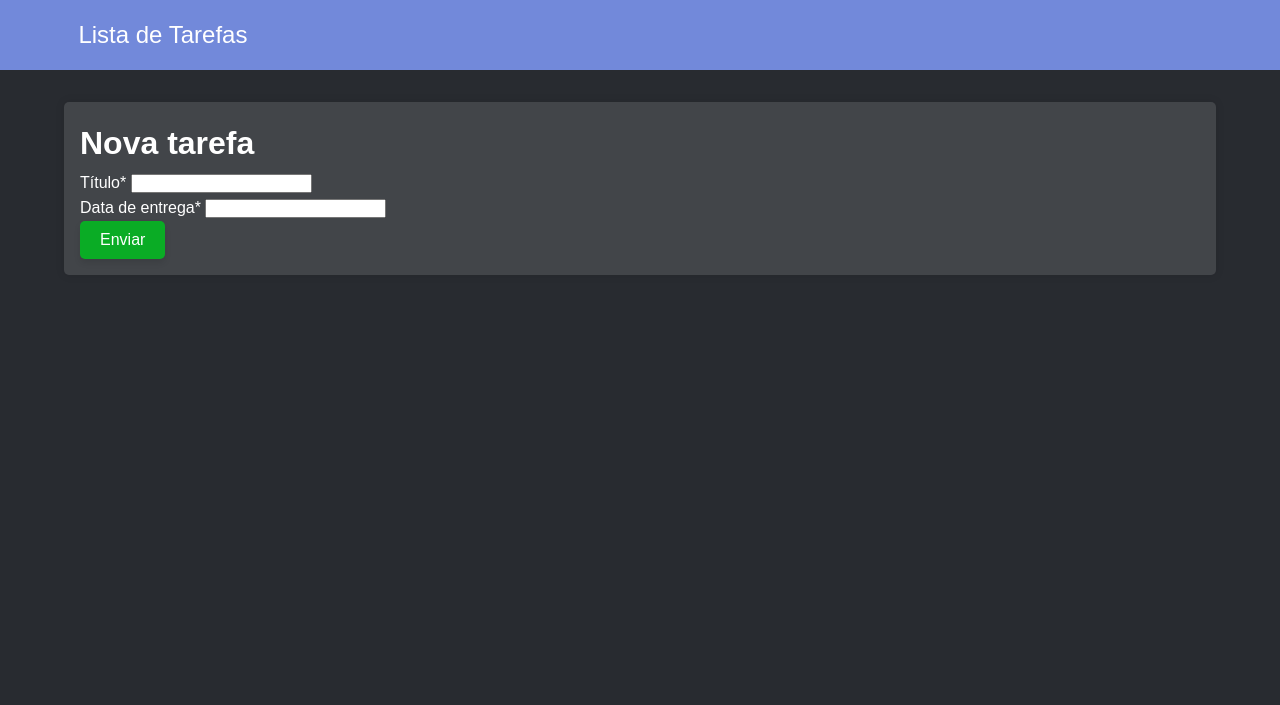
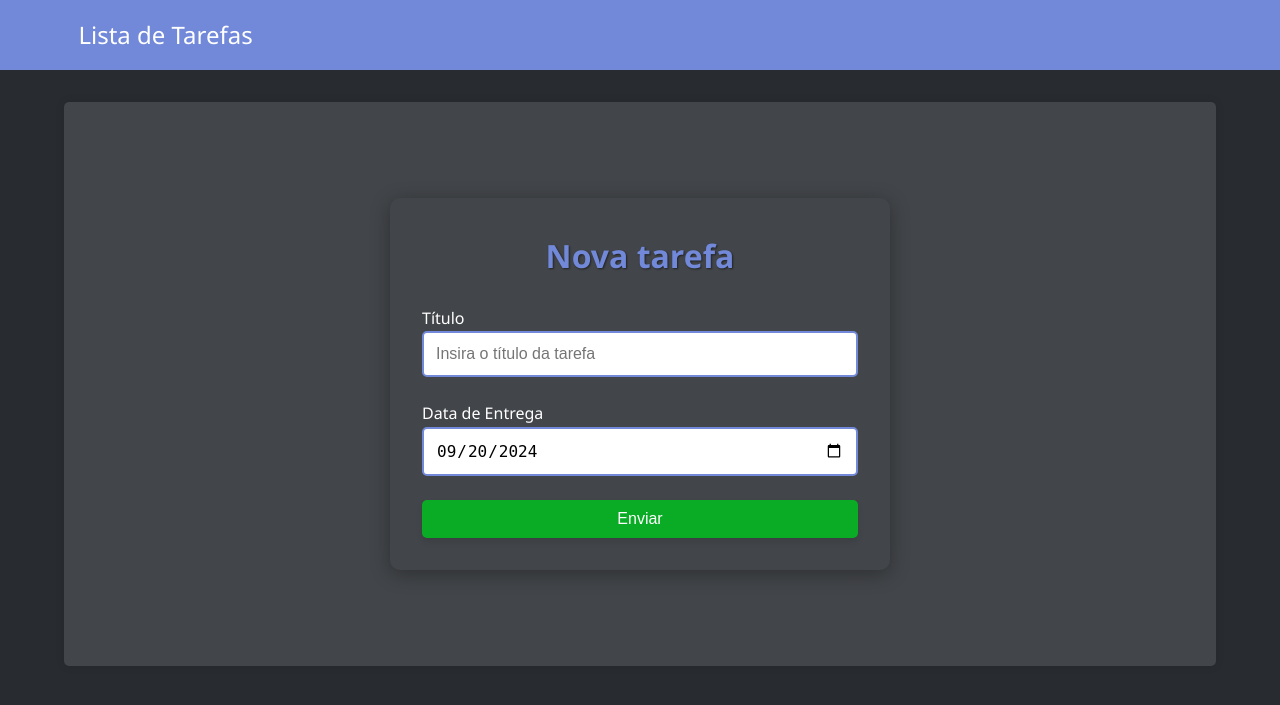
Before and after one commit to 2dbueno/Todo-List-App, a Django app: page /create/ in a window 1280 px wide. Shown: the top 705 px of the page. Run offline with Django 5.2, Linux system fonts and the light colour scheme; the visitor is signed in with stand-in values (Sample User, id 1); some libraries are stand-ins or nearby versions.

Commit message:
Reworked UX/UI v1.2 (todo_form)

```diff
--- a/todos/models.py
+++ b/todos/models.py
@@ -2,7 +2,6 @@ from datetime import date
 from django.db import models
 from django.contrib.auth.models import AbstractUser
 from django.contrib.auth import get_user_model
-
 
 class Todo(models.Model):
     user = models.ForeignKey(get_user_model(), on_delete=models.CASCADE)
@@ -21,7 +20,6 @@ class Todo(models.Model):
             self.finished_at = date.today()
             self.save()
 
-
 class CustomUser(AbstractUser):
     groups = models.ManyToManyField("auth.Group", related_name="custom_users_groups")
     user_permissions = models.ManyToManyField(
--- /dev/null
+++ b/todos/static/css/new_task.css
@@ -0,0 +1,73 @@
+/* Reset e estilo base */
+* {
+    margin: 0;
+    padding: 0;
+    box-sizing: border-box;
+}
+
+body {
+    font-family: 'Segoe UI', Tahoma, Geneva, Verdana, sans-serif;
+    background-color: #282b30;
+    color: #FFF;
+    line-height: 1.6;
+}
+
+/* Container do formulário */
+.form-container {
+    max-width: 500px;
+    margin: 5rem auto;
+    padding: 2rem;
+    background-color: var(--secondary-bg-color);
+    border-radius: 10px;
+    box-shadow: 0 4px 20px rgba(0, 0, 0, 0.3);
+    animation: fadeIn 0.5s ease;
+}
+
+.form-container h1 {
+    text-align: center;
+    margin-bottom: 1.5rem;
+    color: var(--primary-color);
+    font-size: 2rem;
+    text-shadow: 1px 1px 2px rgba(0, 0, 0, 0.5);
+}
+
+/* Estilo do formulário */
+.form-container form {
+    display: flex;
+    flex-direction: column;
+    gap: 1.5rem;
+}
+
+/* Agrupando campos do formulário */
+.form-group {
+    display: flex;
+    flex-direction: column;
+}
+
+/* Estilo dos campos do formulário */
+input[type="text"],
+input[type="date"] {
+    padding: 12px;
+    border: 2px solid #7289da;
+    border-radius: 5px;
+    font-size: 16px;
+    transition: border-color 0.3s ease;
+}
+
+input[type="text"]:focus,
+input[type="date"]:focus {
+    border-color: #0aac25;
+    outline: none;
+}
+
+/* Animação de fade in */
+@keyframes fadeIn {
+    from {
+        opacity: 0;
+        transform: translateY(-20px);
+    }
+    to {
+        opacity: 1;
+        transform: translateY(0);
+    }
+}
--- a/todos/templates/todos/todo_form.html
+++ b/todos/templates/todos/todo_form.html
@@ -1,4 +1,6 @@
 {% extends "base.html" %}
+{% load static %}
+
 {% block page_title %}
   {% if todo.pk %}
     Editar tarefa
@@ -7,16 +9,33 @@
   {% endif %}
 {% endblock page_title %}
 
+{% block extra_css %}
+  <link rel="stylesheet" href="{% static 'css/new_task.css' %}">
+{% endblock %}
+
 {% block content %}
-  {% if todo.pk %}
-    <h1>Editar tarefa</h1>
-  {% else %}
-    <h1>Nova tarefa</h1>
-  {% endif %}
-      {% load crispy_forms_tags %}
+<div class="form-container">
+  <h1>{% if todo.pk %}Editar tarefa{% else %}Nova tarefa{% endif %}</h1>
+
   <form method="post">
       {% csrf_token %}
-          {{ form|crispy }}
+      <div class="form-group">
+          <label for="title">Título</label>
+          <input type="text" name="title" id="title" required placeholder="Insira o título da tarefa">
+      </div>
+      <div class="form-group">
+          <label for="deadline">Data de Entrega</label>
+          <input type="date" name="deadline" id="deadline" required>
+      </div>
       <button type="submit" class="btn-confirmar">Enviar</button>
   </form>
-{% endblock content %}
+</div>
+
+<script>
+  document.addEventListener('DOMContentLoaded', function() {
+    const today = new Date();
+    const formattedDate = today.toISOString().split('T')[0]; // Formata a data para YYYY-MM-DD
+    document.getElementById('deadline').value = formattedDate; // Define o valor do campo de data
+  });
+</script>
+{% endblock %}
```
Lines whose indentation alone changed are shown as unchanged.
